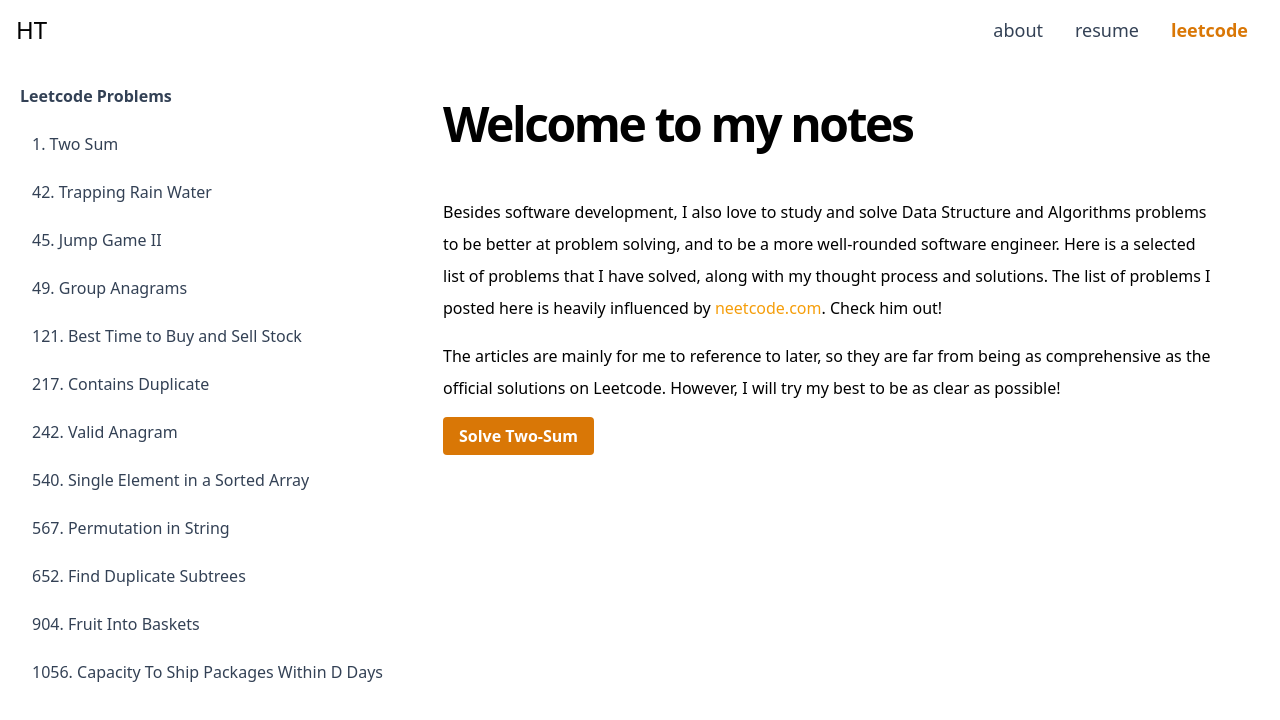
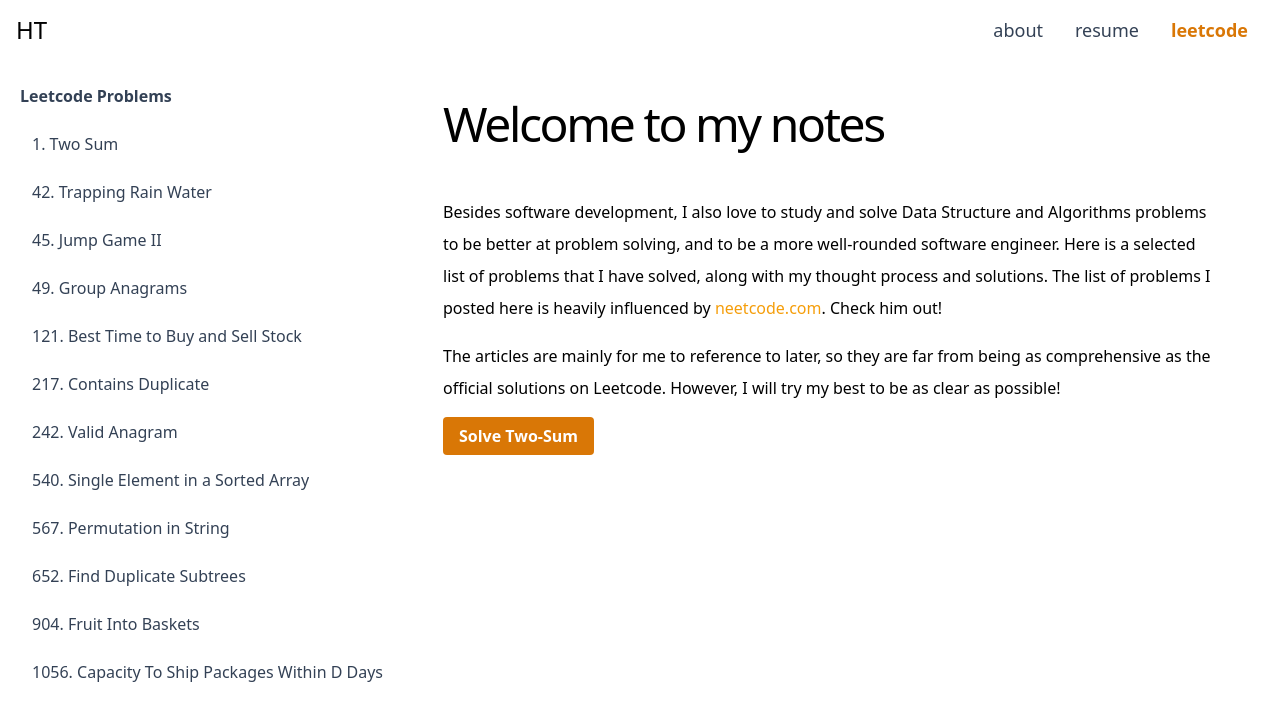
Before and after one commit to max172-hqt/max172-hqt.github.io, a Next.js app: page /leetcodes in a window 1280 px wide. Shown: the top 720 px of the page. Built offline with nearby package versions, Linux system fonts and the light colour scheme.

Commit message:
chore: Update assets

```diff
--- a/pages/leetcodes.tsx
+++ b/pages/leetcodes.tsx
@@ -31,7 +31,7 @@ export default function Leetcodes({ posts }: { posts: Post[] }) {
       </Head>
 
       <section className="flex flex-col my-10 sm:mx-0 mx-5 max-w-3xl">
-        <h1 className="text-3xl md:text-4xl lg:text-5xl font-bold tracking-tighter leading-tight md:leading-none mb-12 text-center md:text-left">
+        <h1 className="text-3xl md:text-4xl lg:text-5xl font-medium tracking-tighter leading-tight md:leading-none mb-12 text-center md:text-left">
           Welcome to my notes
         </h1>
         <div className="flex flex-col gap-4 leading-8">
--- a/pages/leetcodes/[id].tsx
+++ b/pages/leetcodes/[id].tsx
@@ -84,7 +84,7 @@ export default function Post({
       </Head>
 
       <section className="flex flex-col my-2 md:my-10 mx-5">
-        <h1 className="text-2xl md:text-3xl lg:text-4xl font-bold tracking-tighter leading-tight md:leading-none mb-6 text-center md:text-left">
+        <h1 className="text-2xl md:text-3xl lg:text-4xl font-medium tracking-tighter leading-tight md:leading-none mb-6 text-center md:text-left">
           {title}
         </h1>
         <p>
```
Also changed, not shown: 1 other file (tests, documents, lock files or other folders).
